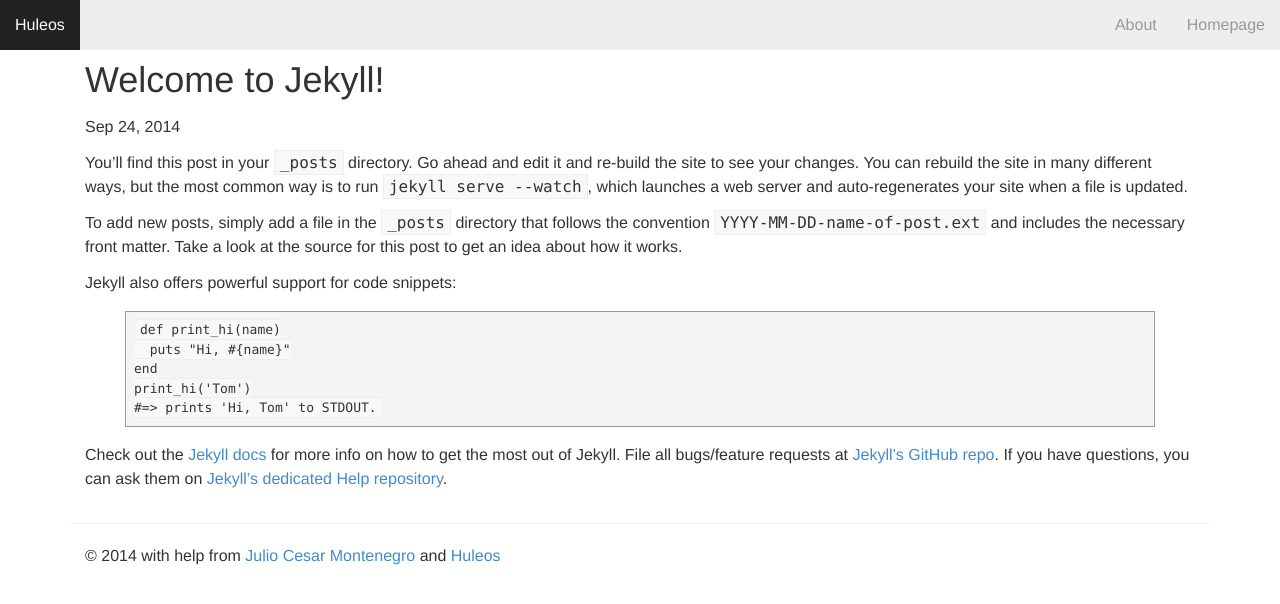
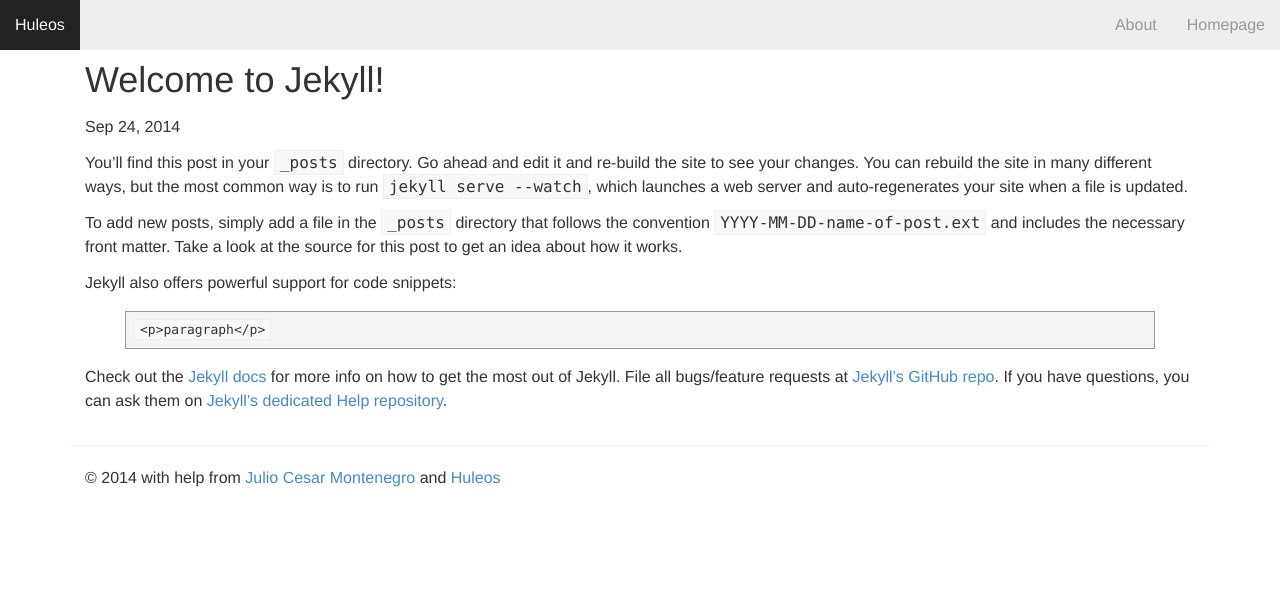
Before and after one commit to huleos/jekyll-huleos, a Jekyll site: the page built from _posts/2014-09-24-welcome-to-jekyll.markdown, in a window 1280 px wide. Shown: the top 604 px of the page. Built offline with Jekyll 4.4.1, drawn with Linux system fonts in a browser that asks for light colours; nearby versions of some CDN libraries.

```diff
--- a/_posts/2014-09-24-welcome-to-jekyll.markdown
+++ b/_posts/2014-09-24-welcome-to-jekyll.markdown
@@ -11,12 +11,8 @@ To add new posts, simply add a file in the `_posts` directory that follows the c
 
 Jekyll also offers powerful support for code snippets:
 
-{% highlight ruby %}
-def print_hi(name)
-  puts "Hi, #{name}"
-end
-print_hi('Tom')
-#=> prints 'Hi, Tom' to STDOUT.
+{% highlight html %}
+<p>paragraph</p>
 {% endhighlight %}
 
 Check out the [Jekyll docs][jekyll] for more info on how to get the most out of Jekyll. File all bugs/feature requests at [Jekyll’s GitHub repo][jekyll-gh]. If you have questions, you can ask them on [Jekyll’s dedicated Help repository][jekyll-help].
```
Also changed, not shown: assets/img/favicon.png, 3 other files.
